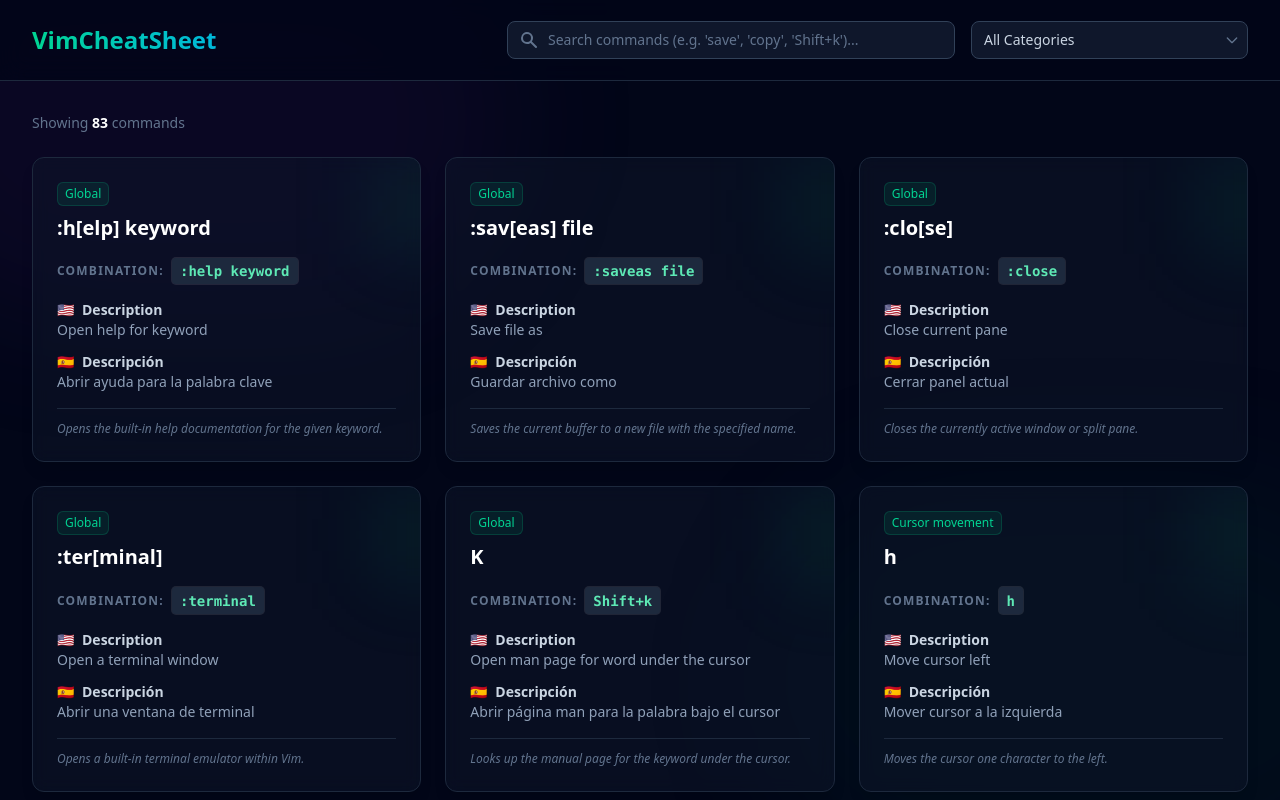
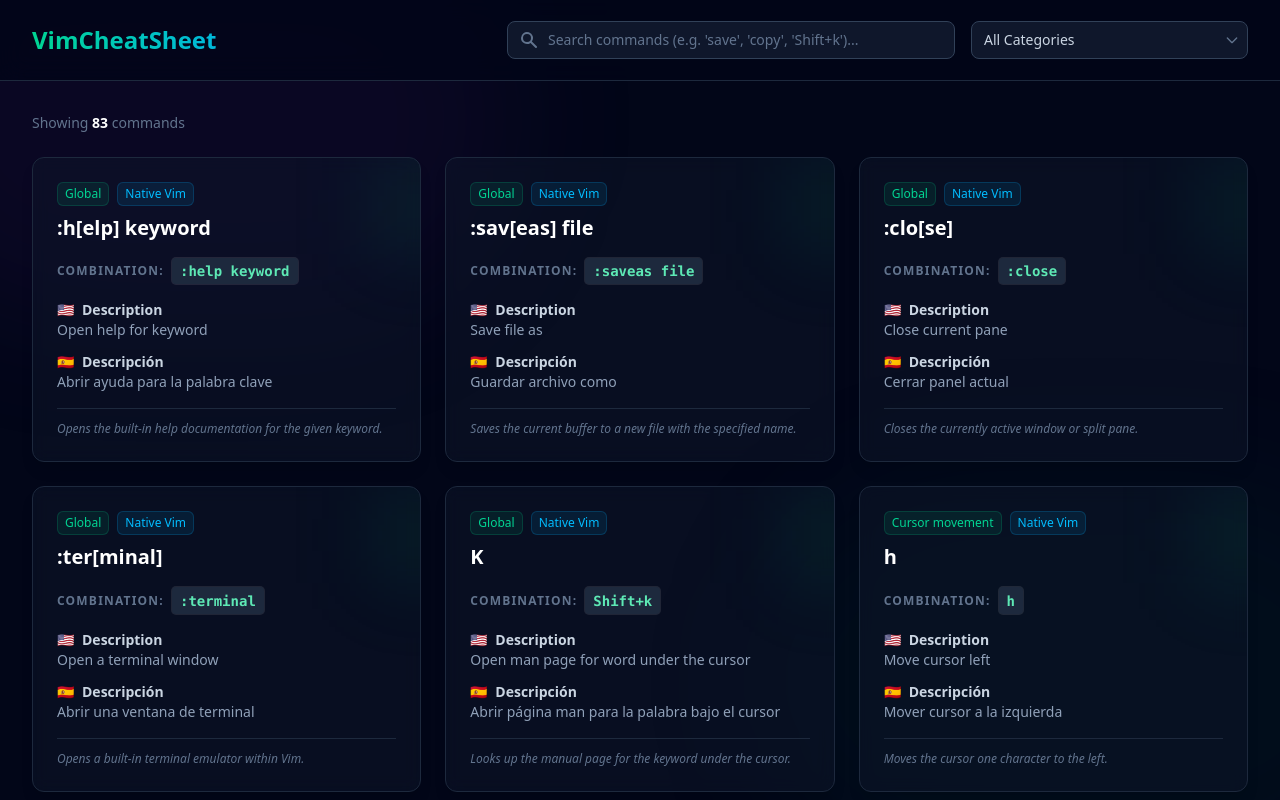
Before and after one commit to humbertoragazzini/vim-helper, a React (Vite) app: page / in a window 1280 px wide. Shown: the top 800 px of the page. Built offline with nearby package versions, Linux system fonts and the light colour scheme.

Commit message:
feat: render source origin badge on command cards

```diff
--- a/src/components/CommandCard.tsx
+++ b/src/components/CommandCard.tsx
@@ -3,6 +3,7 @@
 interface CommandCardProps {
   command: {
     category: string;
+    source: string;
     key: string;
     combination: string;
     descriptionEn: string;
@@ -12,15 +13,30 @@
 }
 
 const CommandCard: React.FC<CommandCardProps> = ({ command }) => {
+  const getSourceBadgeStyle = (source: string) => {
+    if (source.startsWith('Native')) {
+      return 'bg-sky-500/10 text-sky-400 ring-sky-500/20';
+    }
+    if (source.startsWith('Custom')) {
+      return 'bg-amber-500/10 text-amber-400 ring-amber-500/20';
+    }
+    return 'bg-purple-500/10 text-purple-400 ring-purple-500/20';
+  };
+
   return (
     <div className="group relative overflow-hidden rounded-xl border border-slate-800 bg-slate-900/50 p-6 shadow-lg backdrop-blur-sm transition-all duration-300 hover:border-emerald-500/50 hover:shadow-emerald-500/10 hover:-translate-y-1">
       <div className="absolute top-0 right-0 h-24 w-24 translate-x-12 translate-y--12 bg-emerald-500/10 blur-2xl transition-all duration-500 group-hover:bg-emerald-500/20"></div>
 
       <div className="mb-4 flex items-start justify-between">
         <div className="flex flex-col gap-2">
+          <div className="flex flex-wrap items-center gap-2">
             <span className="inline-flex w-fit items-center rounded-md bg-emerald-500/10 px-2 py-1 text-xs font-medium text-emerald-400 ring-1 ring-inset ring-emerald-500/20">
               {command.category}
             </span>
+            <span className={`inline-flex w-fit items-center rounded-md px-2 py-1 text-xs font-medium ring-1 ring-inset ${getSourceBadgeStyle(command.source)}`}>
+              {command.source}
+            </span>
+          </div>
           <h3 className="text-xl font-bold text-white group-hover:text-emerald-400 text-pretty break-words">
             {command.key}
           </h3>
```
Lines whose indentation alone changed are shown as unchanged.
